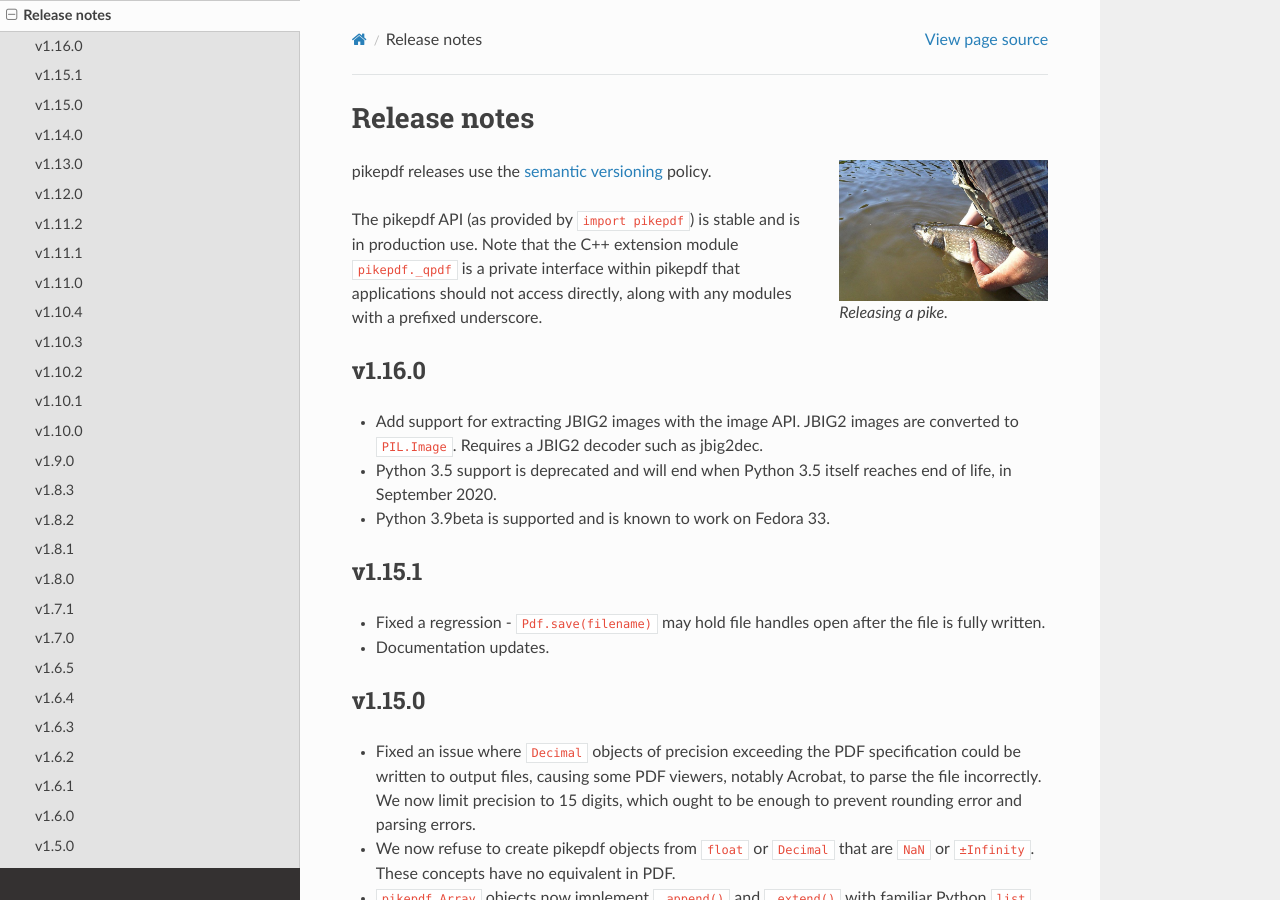
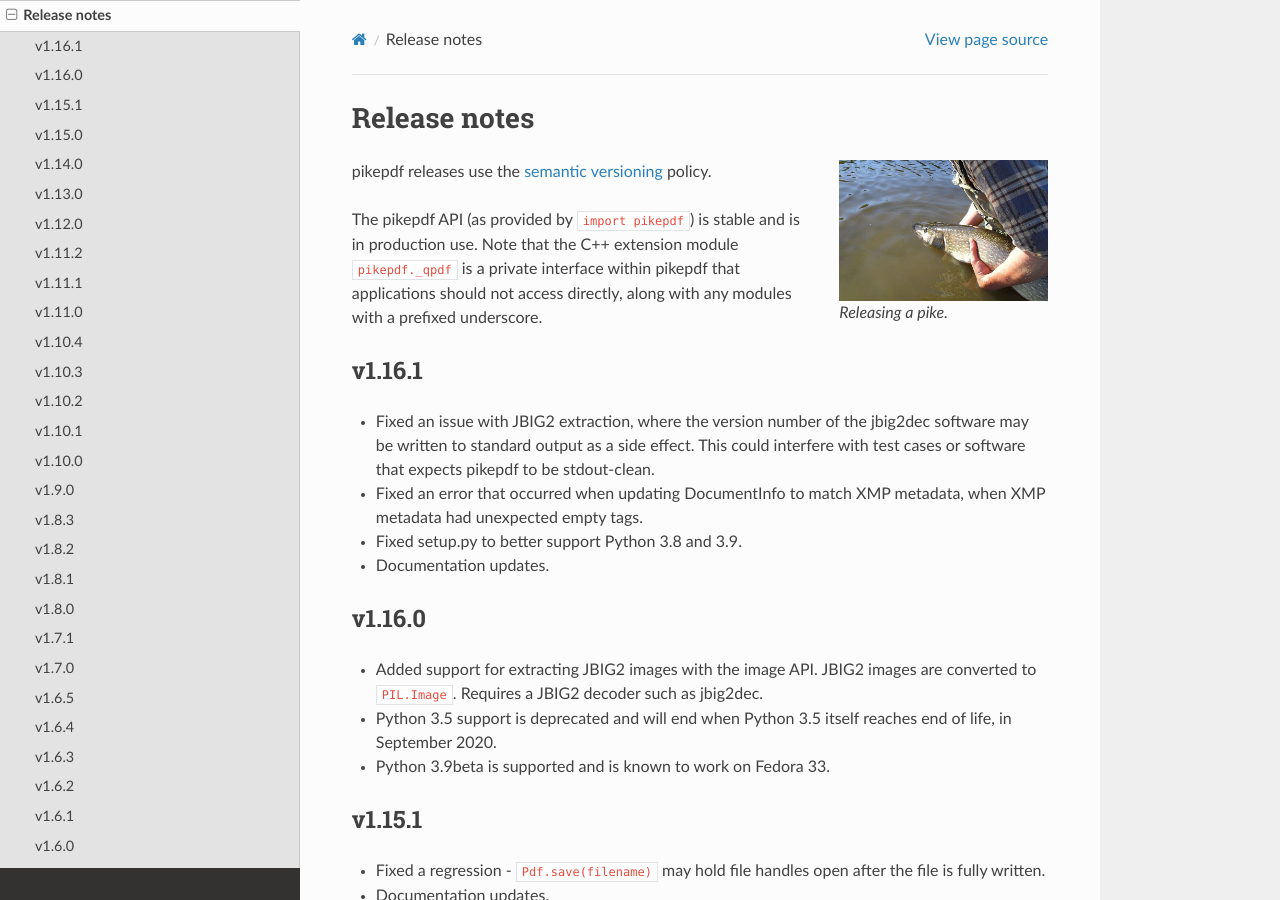
Before and after one commit to pikepdf/pikepdf, a Sphinx documentation site: the page built from docs/release_notes.rst, in a window 1280 px wide and 900 px high. Built offline with Sphinx 7.4.7 and the Read the Docs theme 2.0.0, drawn with Linux system fonts in a browser that asks for light colours; the version number could not be read and is left out.

Commit message:
v1.16.1 release notes

```diff
--- a/docs/release_notes.rst
+++ b/docs/release_notes.rst
@@ -18,10 +18,21 @@ is in production use. Note that the C++ extension module
 ``pikepdf._qpdf`` is a private interface within pikepdf that applications
 should not access directly, along with any modules with a prefixed underscore.
 
+v1.16.1
+=======
+
+-  Fixed an issue with JBIG2 extraction, where the version number of the jbig2dec
+   software may be written to standard output as a side effect. This could
+   interfere with test cases or software that expects pikepdf to be stdout-clean.
+-  Fixed an error that occurred when updating DocumentInfo to match XMP metadata,
+   when XMP metadata had unexpected empty tags.
+-  Fixed setup.py to better support Python 3.8 and 3.9.
+-  Documentation updates.
+
 v1.16.0
 =======
 
--  Add support for extracting JBIG2 images with the image API. JBIG2 images are
+-  Added support for extracting JBIG2 images with the image API. JBIG2 images are
    converted to ``PIL.Image``. Requires a JBIG2 decoder such as jbig2dec.
 -  Python 3.5 support is deprecated and will end when Python 3.5 itself reaches
    end of life, in September 2020.
```
